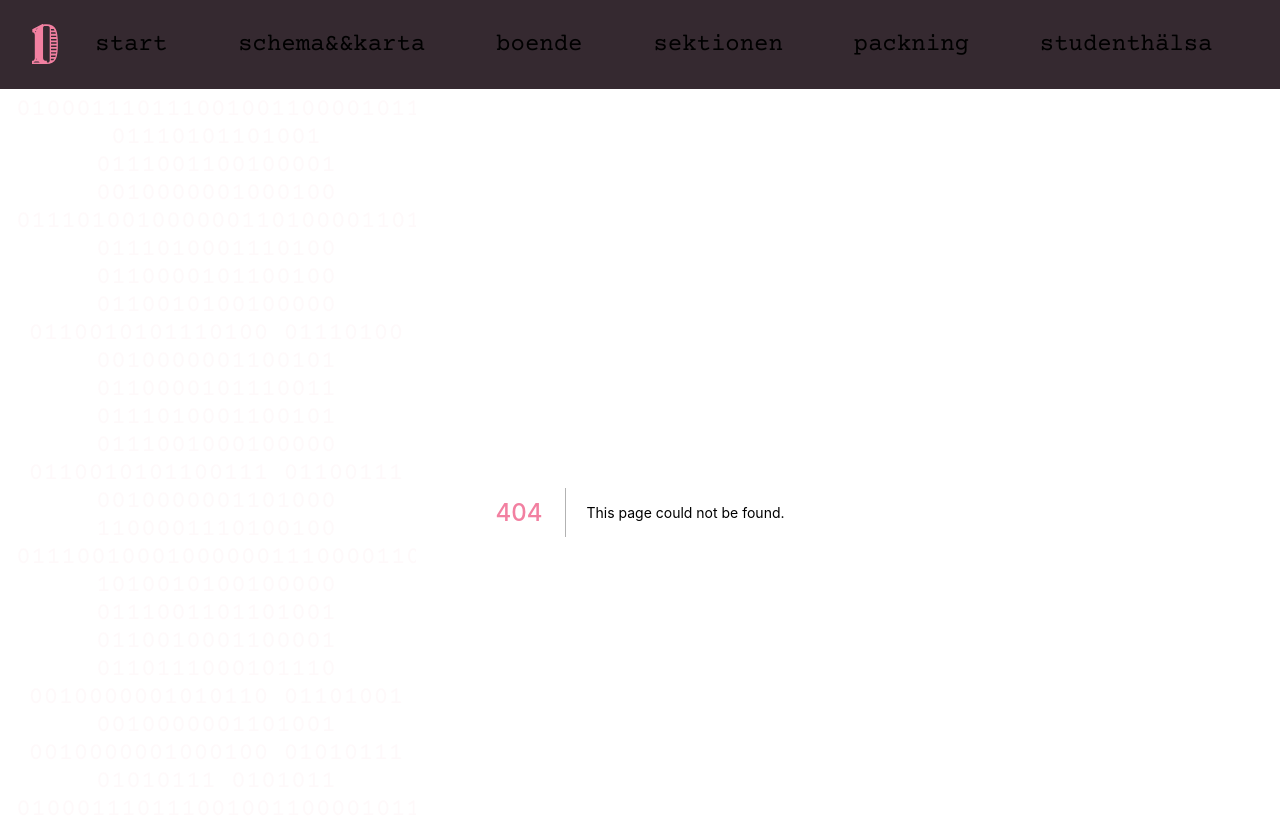
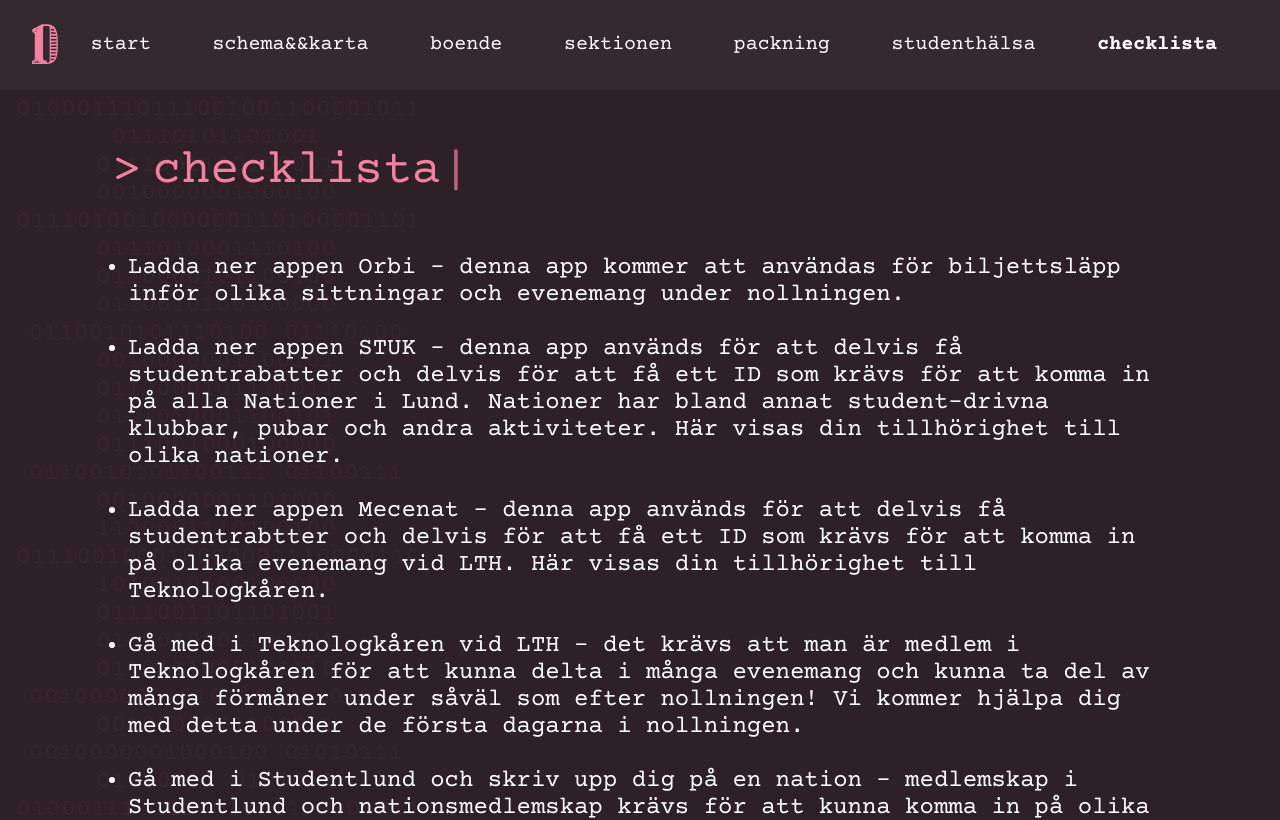
Before and after one commit to Dsek-LTH/dsek-nolla, a Next.js app: page /checklista in a window 1280 px wide. Before the commit this address had no page. Shown: the top 820 px of the page. Built offline with nearby package versions, Linux system fonts and the light colour scheme.

Commit message:
add checklist page

```diff
--- /dev/null
+++ b/components/Menu/DesktopMenuItem.tsx
@@ -0,0 +1,24 @@
+import Link from 'next/link';
+import { useRouter } from 'next/router';
+import styled from 'styled-components';
+
+const Container = styled.div``;
+
+export default function DesktopMenuItem({
+  href,
+  label,
+}: {
+  href: string;
+  label: string;
+}) {
+  const router = useRouter();
+  return (
+    <Container>
+      <Link href={href}>
+        <a style={{ fontWeight: router.asPath === href ? 700 : 400 }}>
+          {label}
+        </a>
+      </Link>
+    </Container>
+  );
+}
--- a/components/HamburgerMenu.tsx
+++ b/components/Menu/HamburgerMenu.tsx
@@ -48,6 +48,11 @@ export default function HamburgerMenu() {
           studenthälsa
         </a>
       </Link>
+      <Link href="/checklista">
+        <a id="checklista" className="menu-item bm-item" onClick={closeSideBar}>
+          checklista
+        </a>
+      </Link>
     </Menu>
   );
 }
--- a/components/TopBar.tsx
+++ b/components/Menu/TopBar.tsx
@@ -1,7 +1,8 @@
 import Link from 'next/link';
 import styled from 'styled-components';
-import { DESKTOP_MQ } from '../src/constants';
-import DsekIcon from './icons/DsekIcon';
+import { DESKTOP_MQ } from '../../src/constants';
+import DsekIcon from '../icons/DsekIcon';
+import DesktopMenuItem from './DesktopMenuItem';
 
 const Container = styled.div`
   display: flex;
@@ -22,8 +23,11 @@ const DesktopMenu = styled.div`
   ${DESKTOP_MQ} {
     display: flex;
     width: 100%;
-    font-size: 1.5rem;
+    font-size: 1.25rem;
     justify-content: space-around;
+  }
+  a {
+    text-decoration: none;
   }
 `;
 
@@ -39,24 +43,13 @@ export default function MobileBar() {
           </a>
         </Link>
         <DesktopMenu>
-          <MenuItem>
-            <Link href="/">start</Link>
-          </MenuItem>
-          <MenuItem>
-            <Link href="/schema">schema&&karta</Link>
-          </MenuItem>
-          <MenuItem>
-            <Link href="/boende">boende</Link>
-          </MenuItem>
-          <MenuItem>
-            <Link href="/sektionen">sektionen</Link>
-          </MenuItem>
-          <MenuItem>
-            <Link href="/packing">packning</Link>
-          </MenuItem>
-          <MenuItem>
-            <Link href="/studenthalsa">studenthälsa</Link>
-          </MenuItem>
+          <DesktopMenuItem href="/" label="start" />
+          <DesktopMenuItem href="/schema" label="schema&&karta" />
+          <DesktopMenuItem href="/boende" label="boende" />
+          <DesktopMenuItem href="/sektionen" label="sektionen" />
+          <DesktopMenuItem href="/packing" label="packning" />
+          <DesktopMenuItem href="/studenthalsa" label="studenthälsa" />
+          <DesktopMenuItem href="/checklista" label="checklista" />
         </DesktopMenu>
       </Container>
     </>
--- a/pages/_app.tsx
+++ b/pages/_app.tsx
@@ -1,7 +1,7 @@
 import '../styles/globals.css';
 import type { AppProps } from 'next/app';
-import TopBar from '../components/TopBar';
-import HamburgerMenu from '../components/HamburgerMenu';
+import TopBar from '../components/Menu/TopBar';
+import HamburgerMenu from '../components/Menu/HamburgerMenu';
 import { MobileOnly } from '../components/components';
 import styled from 'styled-components';
 import { DESKTOP_MQ } from '../src/constants';
--- /dev/null
+++ b/pages/checklista.tsx
@@ -0,0 +1,61 @@
+import type { NextPage } from 'next';
+import styled from 'styled-components';
+import ConsoleEffect from '../components/ConsoleEffect';
+import { DESKTOP_MQ } from '../src/constants';
+
+const Main = styled.main`
+  display: flex;
+  flex-direction: column;
+  ul {
+    padding-left: 1rem;
+  }
+  ${DESKTOP_MQ} {
+    font-size: 24px;
+  }
+`;
+
+const Home: NextPage = () => {
+  return (
+    <Main>
+      <ConsoleEffect Tag="h1" string="checklista" />
+      <ul>
+        <li>
+          Ladda ner appen Orbi - denna app kommer att användas för biljettsläpp
+          inför olika sittningar och evenemang under nollningen.
+        </li>
+        <br />
+        <li>
+          Ladda ner appen STUK - denna app används för att delvis få
+          studentrabatter och delvis för att få ett ID som krävs för att komma
+          in på alla Nationer i Lund. Nationer har bland annat student-drivna
+          klubbar, pubar och andra aktiviteter. Här visas din tillhörighet till
+          olika nationer.
+        </li>
+        <br />
+        <li>
+          Ladda ner appen Mecenat - denna app används för att delvis få
+          studentrabtter och delvis för att få ett ID som krävs för att komma in
+          på olika evenemang vid LTH. Här visas din tillhörighet till
+          Teknologkåren.
+        </li>
+        <br />
+        <li>
+          Gå med i Teknologkåren vid LTH - det krävs att man är medlem i
+          Teknologkåren för att kunna delta i många evenemang och kunna ta del
+          av många förmåner under såväl som efter nollningen! Vi kommer hjälpa
+          dig med detta under de första dagarna i nollningen.
+        </li>
+        <br />
+        <li>
+          Gå med i Studentlund och skriv upp dig på en nation - medlemskap i
+          Studentlund och nationsmedlemskap krävs för att kunna komma in på
+          olika nationsevenemang i Lund. Du ser din tillhörighet till din nation
+          i appen STUK. Länk till Studentlund:{' '}
+          <a href="https://www.studentlund.se/">https://www.studentlund.se/</a>
+        </li>
+      </ul>
+    </Main>
+  );
+};
+
+export default Home;
--- a/styles/globals.css
+++ b/styles/globals.css
@@ -16,7 +16,6 @@ h1 {
 
 a {
   color: inherit;
-  text-decoration: none;
 }
 
 * {
@@ -88,6 +87,7 @@ Note: Beware of modifying this element as it can break the animations - you shou
   font-size: 25px;
   margin-bottom: 1rem;
   display: inline-block;
+  text-decoration: none;
 }
 
 /* Styling of overlay */
```
